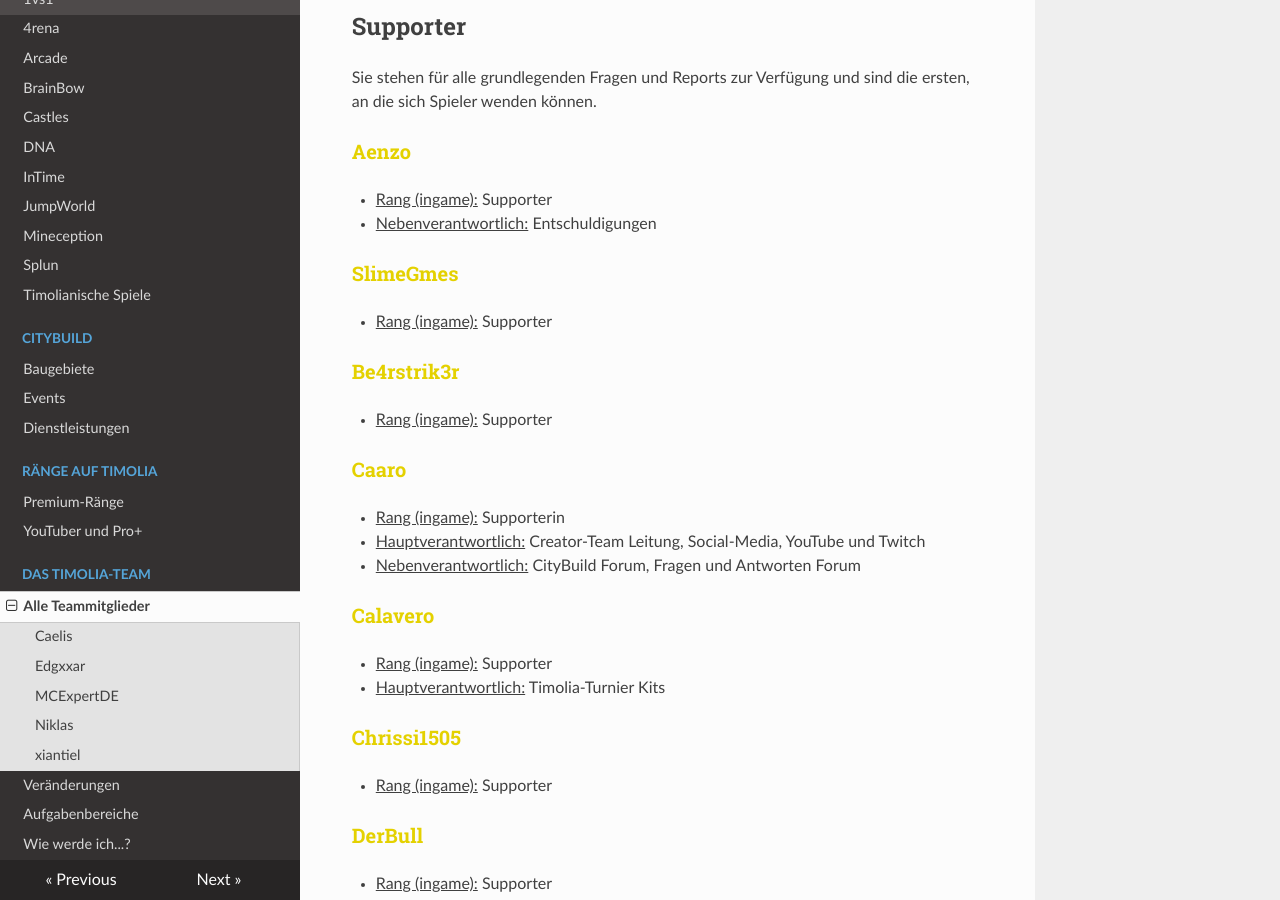
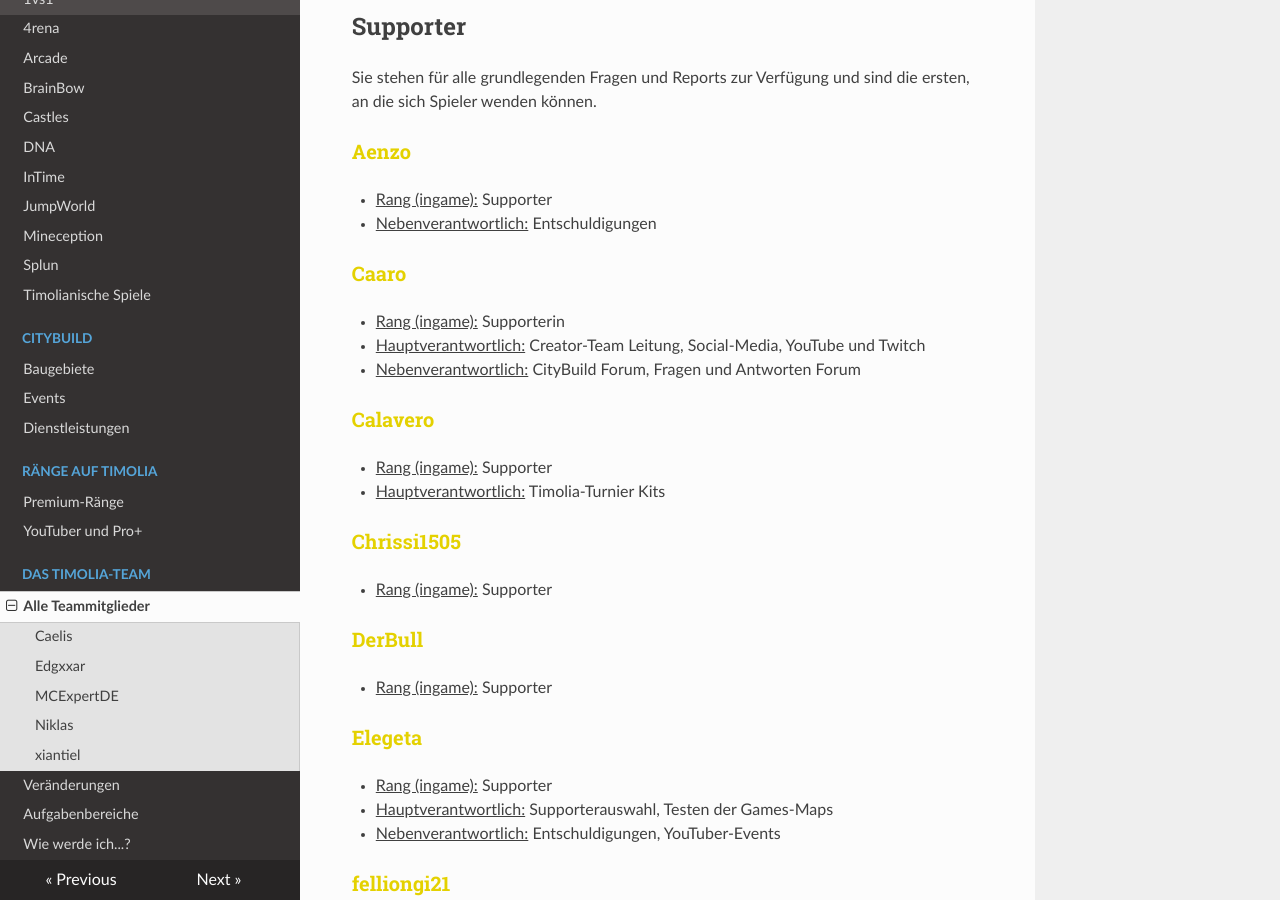
Before and after one commit to TimoliaDE/HowTo, an MkDocs documentation site: the page built from docs/team/members.md, in a window 1280 px wide and 900 px high, scrolled down 4371 px. Built offline with MkDocs 1.6.1, drawn with Linux system fonts in a browser that asks for light colours; nearby versions of some CDN libraries; old or Windows-style settings are respelled for this version of MkDocs; some of the changed text lies outside the part shown.

Commit message:
Update members.md

```diff
--- a/docs/team/members.md
+++ b/docs/team/members.md
@@ -143,12 +143,6 @@ Sie stehen für alle grundlegenden Fragen und Reports zur Verfügung und sind di
 - <u>Rang (ingame):</u> Supporter
 - <u>Nebenverantwortlich:</u> Entschuldigungen
 
-### <strong><span style="color:#E4D100">SlimeGmes</span></strong>
-- <u>Rang (ingame):</u> Supporter
-
-### <strong><span style="color:#E4D100">Be4rstrik3r</span></strong>
-- <u>Rang (ingame):</u> Supporter
-
 ###<strong><span style="color:#E4D100">Caaro</span></strong>
 - <u>Rang (ingame):</u> Supporterin
 - <u>Hauptverantwortlich:</u> Creator-Team Leitung, Social-Media, YouTube und Twitch
@@ -218,6 +212,9 @@ Sie stehen für alle grundlegenden Fragen und Reports zur Verfügung und sind di
 - <u>Rang (ingame):</u> Supporter
 - <u>Hauptverantwortlich:</u> Bug melden Forum, Bugs und Spielfehler
 - <u>Nebenverantwortlich:</u> Map-Einsendungen, Testen der Games-Maps
+
+### <strong><span style="color:#E4D100">SlimeGmes</span></strong>
+- <u>Rang (ingame):</u> Supporter
 
 ### <strong><span style="color:#E4D100">SpaceJumper</span></strong>
 - <u>Rang (ingame):</u> Supporter
```
